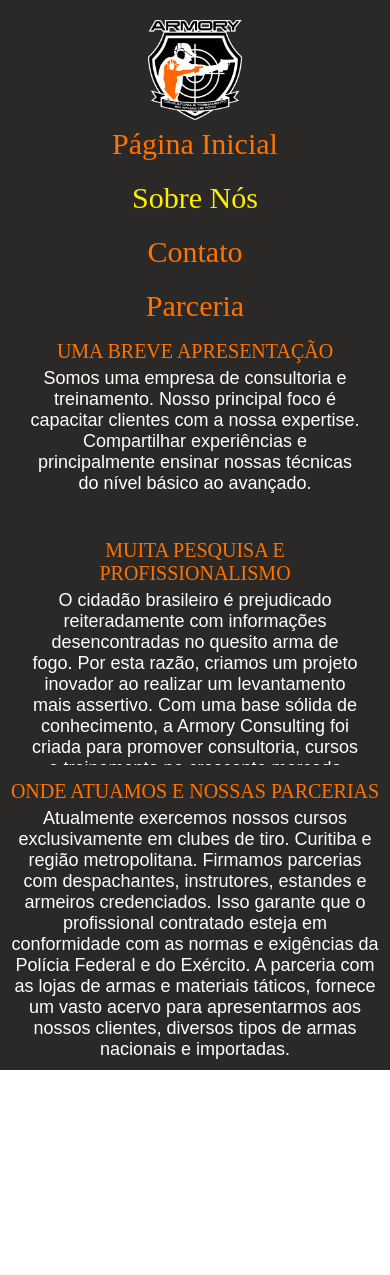
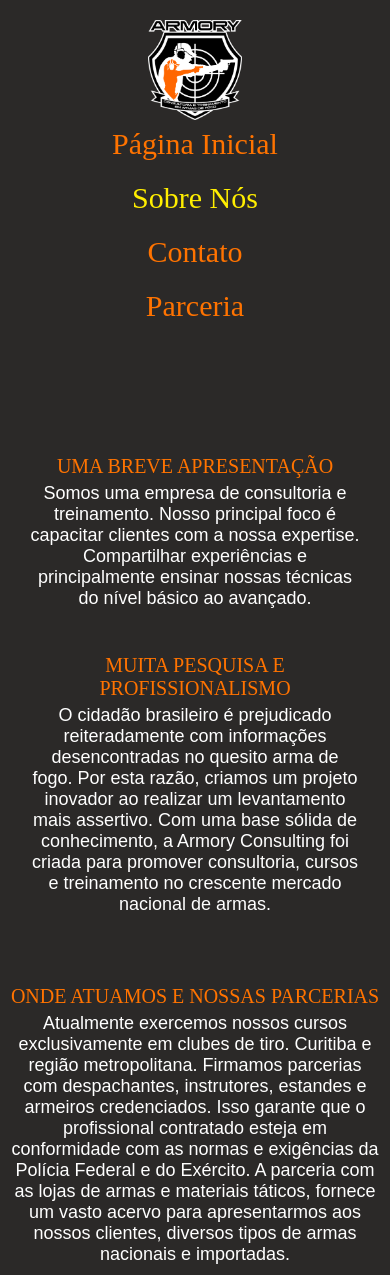
Before and after one commit to fabiogarbato/Armory, a React (Create React App) app: page /sobre in a window 390 px wide. Before the commit the page ends 1070 px from the top, so only its background shows below. Built offline with nearby package versions, Linux system fonts and the light colour scheme; a web font is replaced by a local one.

Commit message:
Responsividade da tela Sobre 100%

```diff
--- a/src/pages/Sobre/sobre.css
+++ b/src/pages/Sobre/sobre.css
@@ -141,33 +141,37 @@
   }
 
 
+  body {
+    display: flex;
+    flex-direction: column;
+    min-height: 100vh;
+    margin: 0;
+    background-color: #2b2928;
+  }
+
   .Content-container {
     max-width: 100%;
-    width: auto;
     padding: 10px;
-    margin-top: 300px;
-    margin-bottom: 10px;
+    margin-bottom: -500px;
     display: flex;
     flex-direction: column;
     align-items: center;
+    position: relative;
   }
 
   .Content-container-bottom {
     max-width: 100%;
-    background-color: #2b2928;
+    background-color: transparent;
     background-size: cover;
     background-repeat: no-repeat;
     background-position: center center;
     display: flex;
     flex-direction: column;
     justify-content: center;
-    margin-top: 1000px;
-    margin-bottom: 10px;
     padding: 10px;
-    position: absolute;
-    left: 50%;
-    transform: translateX(-50%);
-    right: auto;
+    margin-top: 1400px;
+    left: 10;
+    right: 0;
     width: 100%;
   }
 
```
